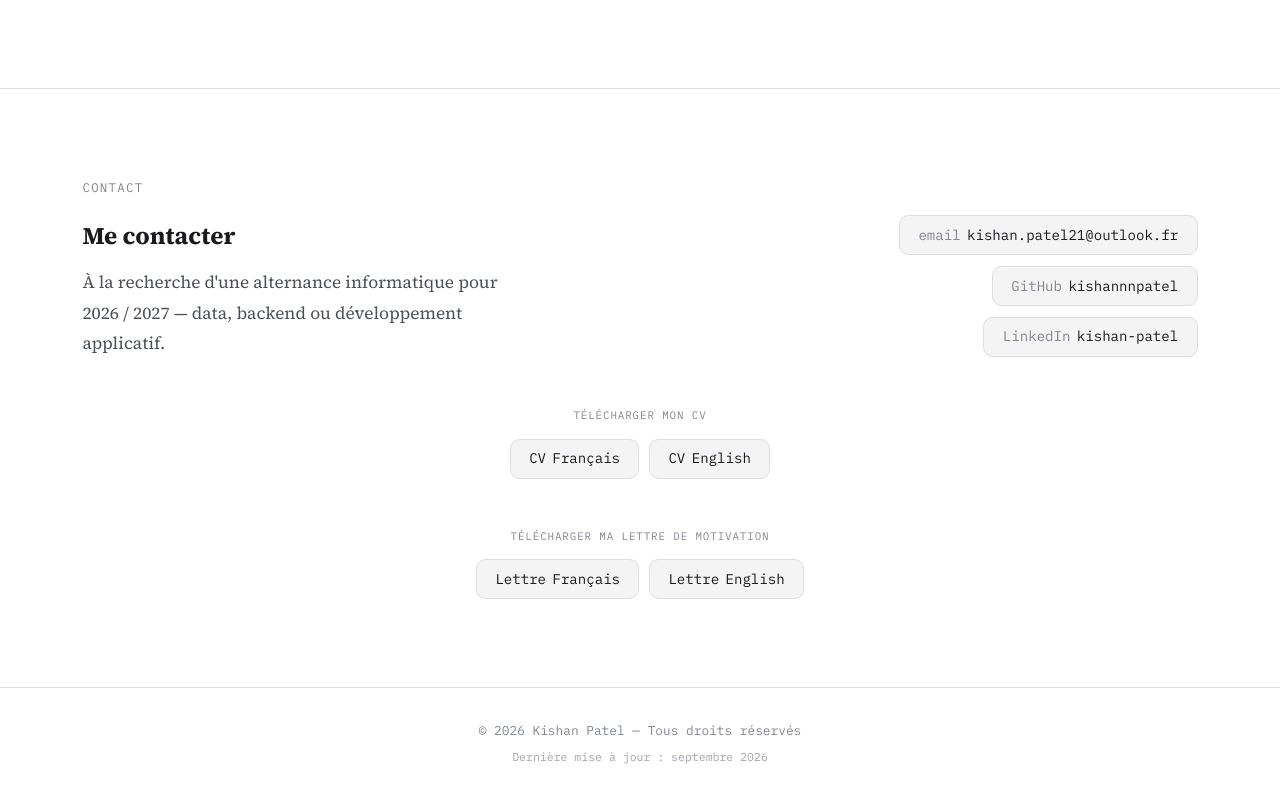
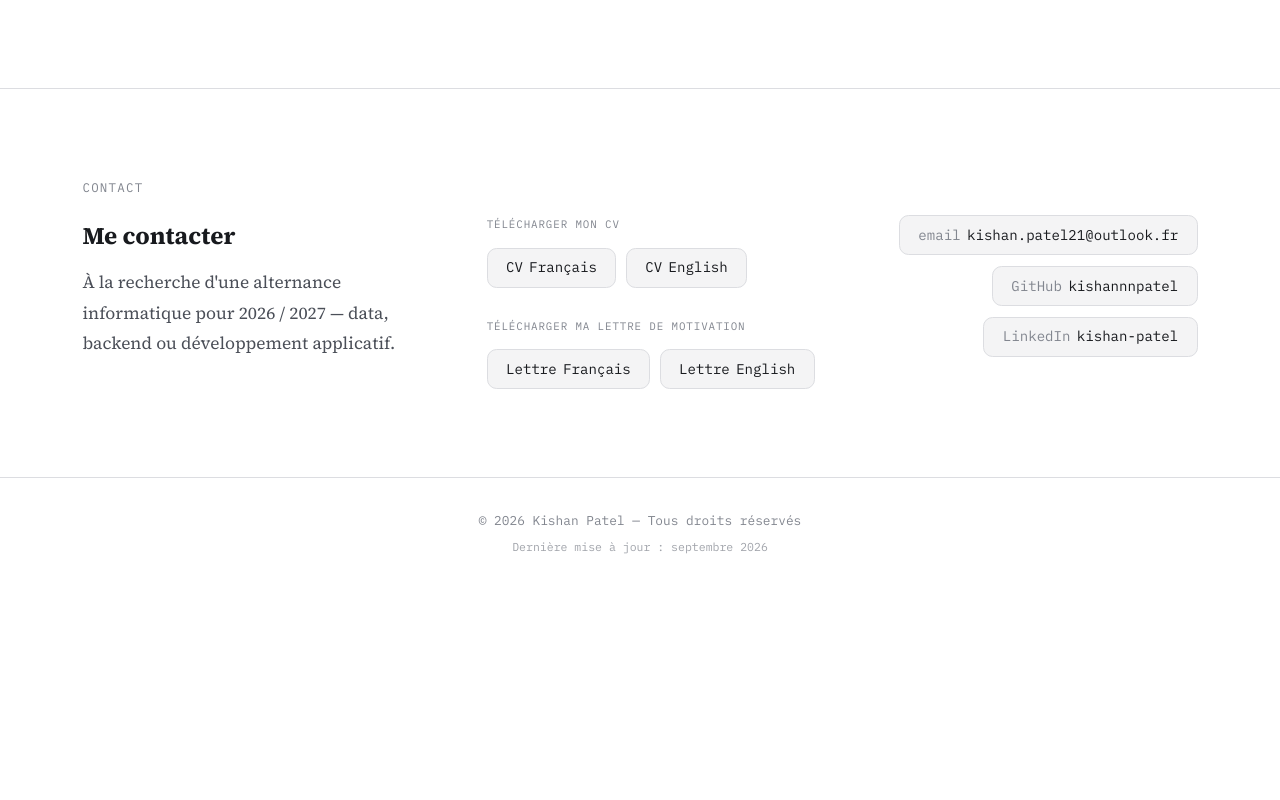
Before and after one commit to kishannnpatel/Portfolio-Final, a website: page index.html in a window 1280 px wide. Shown: the part 8049-8849 px from the top of the page. After the commit the page ends 8638 px from the top, so only its background shows below. Drawn offline with Linux system fonts and the light colour scheme; no server answers.

Commit message:
Merge remote-tracking branch 'github/main'

```diff
--- a/index.html
+++ b/index.html
@@ -348,12 +348,7 @@
           <h2 data-i18n="contact.h2">Me contacter</h2>
           <p class="lede" data-i18n="contact.lede">À la recherche d'une alternance informatique pour 2026 / 2027 — data, backend ou développement applicatif.</p>
         </div>
-        <div class="contact-social">
-          <a class="contact-chip" href="mailto:kishan.patel21@outlook.fr"><span class="k" data-i18n="contact.email">email</span> kishan.patel21@outlook.fr</a>
-          <a class="contact-chip" href="https://github.com/kishannnpatel" target="_blank" rel="noopener noreferrer"><span class="k">GitHub</span> kishannnpatel</a>
-          <a class="contact-chip" href="https://www.linkedin.com/in/kishan-patel-260275263/" target="_blank" rel="noopener noreferrer"><span class="k">LinkedIn</span> kishan-patel</a>
-        </div>
-      </div>
+        <div class="contact-downloads">
           <div class="cv-group">
             <span class="cv-label" data-i18n="contact.cvlabel">Télécharger mon CV</span>
             <div class="cv-buttons">
@@ -366,6 +361,13 @@
             <div class="cv-buttons">
               <a class="contact-chip" href="images/CV/french/Lettre_de_Motivation_Kishan_Patel.pdf" download><span data-i18n="contact.lettre">Lettre</span> <span data-i18n="contact.cvfr">Français</span></a>
               <a class="contact-chip" href="images/CV/english/Cover_Letter_Kishan_Patel.pdf" download><span data-i18n="contact.lettre">Lettre</span> <span data-i18n="contact.cven">English</span></a>
+            </div>
+          </div>
+        </div>
+        <div class="contact-social">
+          <a class="contact-chip" href="mailto:kishan.patel21@outlook.fr"><span class="k" data-i18n="contact.email">email</span> kishan.patel21@outlook.fr</a>
+          <a class="contact-chip" href="https://github.com/kishannnpatel" target="_blank" rel="noopener noreferrer"><span class="k">GitHub</span> kishannnpatel</a>
+          <a class="contact-chip" href="https://www.linkedin.com/in/kishan-patel-260275263/" target="_blank" rel="noopener noreferrer"><span class="k">LinkedIn</span> kishan-patel</a>
         </div>
       </div>
     </div>
--- a/style.css
+++ b/style.css
@@ -534,7 +534,7 @@
     column-gap:3rem;
   }
   .contact-heading{
-    flex:1 1 16rem;
+    flex:0 1 20rem;
     min-width:16rem;
   }
   .contact-heading h2{
@@ -571,12 +571,17 @@
   }
   .contact-chip:hover{border-color:var(--ink-faint);background:var(--accent-soft);color:var(--ink);}
   .contact-chip .k{color:var(--ink-faint);}
+  .contact-downloads{
+    display:flex;
+    flex-direction:column;
+    gap:1.8rem;
+    flex:0 0 auto;
+  }
   .cv-group{
     display:flex;
     flex-direction:column;
-    align-items:center;
+    align-items:flex-start;
     gap:.85rem;
-    margin-top:3rem;
   }
   .cv-group .cv-label{
     font-family:'IBM Plex Mono',monospace;
@@ -584,18 +589,19 @@
     letter-spacing:.08em;
     text-transform:uppercase;
     color:var(--ink-faint);
-    text-align:center;
+    text-align:left;
   }
   .cv-buttons{
     display:flex;
     flex-wrap:wrap;
-    justify-content:center;
+    justify-content:flex-start;
     gap:.6rem;
   }
   @media (max-width:640px){
     .contact-top{flex-direction:column;align-items:flex-start;row-gap:1.9rem;}
     .contact-heading{min-width:0;}
     .contact-social{align-items:flex-start;}
+    .contact-downloads{width:100%;}
   }
 
   /* ---------- site footer ---------- */
```
Lines whose indentation alone changed are shown as unchanged.
